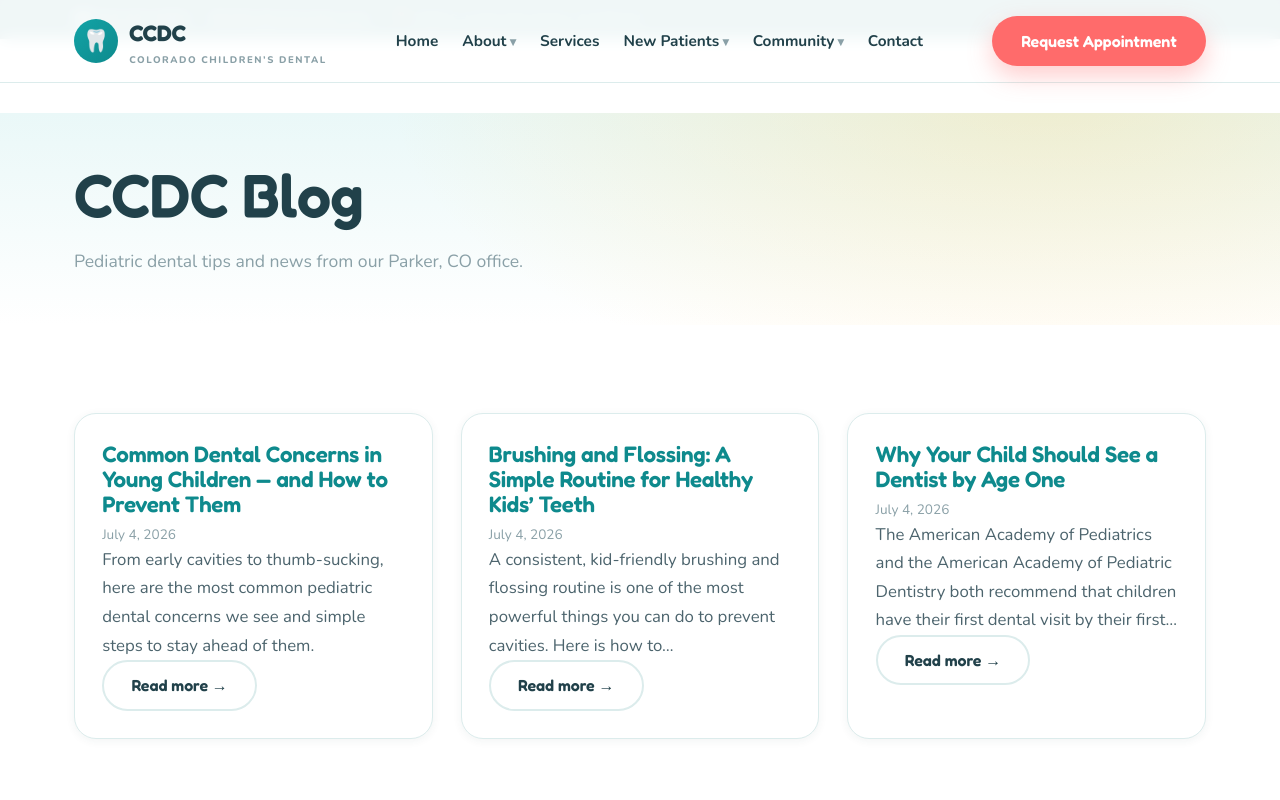
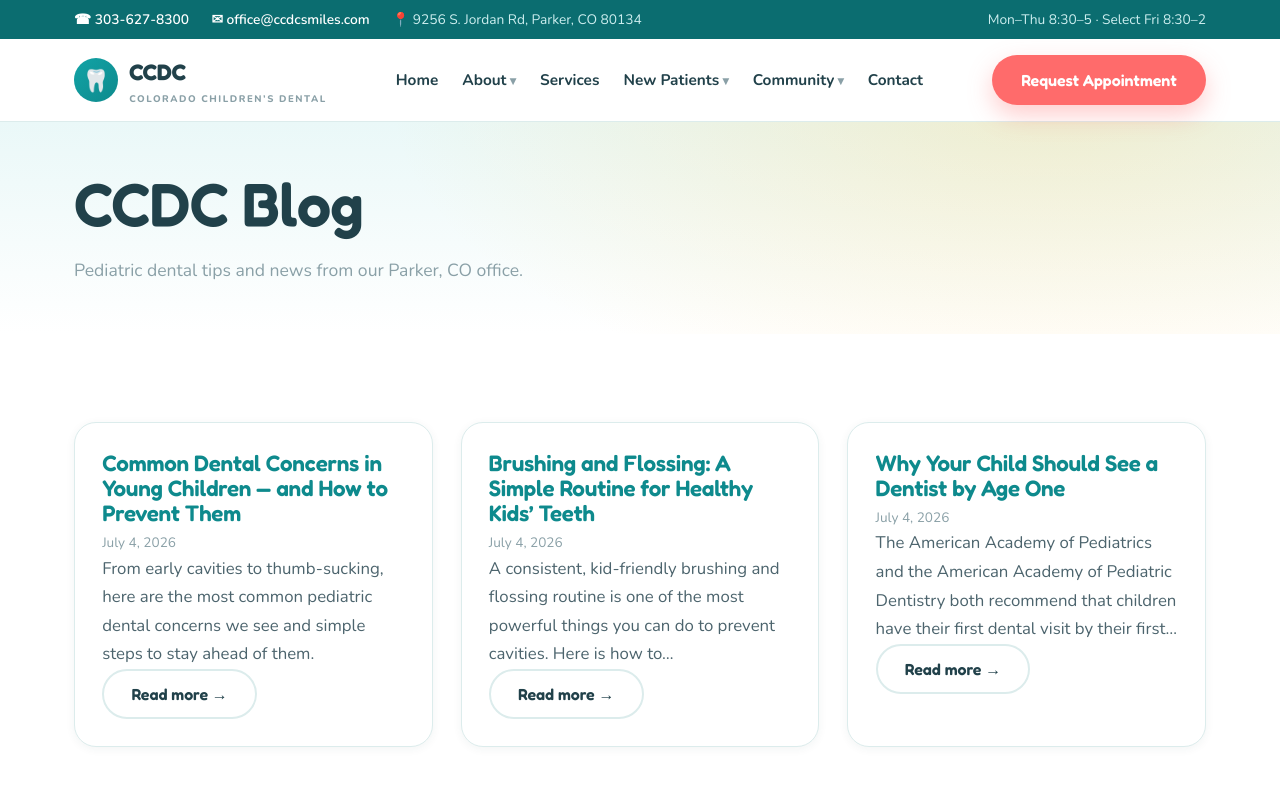
Before and after one commit to twogobusiness9-beep/ccdc-live, a plain HTML site: page blog/index.html in a window 1280 px wide. Shown: the top 800 px of the page. Drawn offline with nearby package versions, Linux system fonts and the light colour scheme; files that its build step writes are made by us from their sources.

Commit message:
Fix: sticky header + overflow-x clip (top contact bar no longer hidden on overscroll)

```diff
--- a/blog/index.html
+++ b/blog/index.html
@@ -43,7 +43,7 @@ img:is([sizes=auto i],[sizes^="auto," i]){contain-intrinsic-size:3000px 1500px}
 /*# sourceURL=global-styles-inline-css */
 </style>
 <link rel='stylesheet' id='ccdc-fonts-css' href='https://fonts.googleapis.com/css2?family=Fredoka:wght@400;500;600;700&#038;family=Nunito:wght@400;600;700;800&#038;display=swap' media='all' />
-<link rel='stylesheet' id='ccdc-style-css' href='/ccdc-live/wp-content/themes/DentalCare/style.css?ver=1783197259' media='all' />
+<link rel='stylesheet' id='ccdc-style-css' href='/ccdc-live/wp-content/themes/DentalCare/style.css?ver=1783199616' media='all' />
 <link rel="https://api.w.org/" href="/ccdc-live/wp-json/" /><link rel="EditURI" type="application/rsd+xml" title="RSD" href="/ccdc-live/xmlrpc.php?rsd" />
 <meta name="generator" content="WordPress 7.0" />
 <link rel="icon" href="/ccdc-live/wp-content/themes/DentalCare/assets/images/logo.svg" type="image/svg+xml">
@@ -128,7 +128,6 @@ img:is([sizes=auto i],[sizes^="auto," i]){contain-intrinsic-size:3000px 1500px}
 		</div>
 	</div>
 </header>
-<div class="header-spacer"></div>
 <section class="section hero" style="padding:var(--space-lg) 0;">
 	<div class="container">
 		<h1>CCDC Blog</h1>
--- a/wp-content/themes/DentalCare/style.css
+++ b/wp-content/themes/DentalCare/style.css
@@ -63,7 +63,7 @@ html, body {
 	margin: 0;
 	padding: 0;
 	width: 100%;
-	overflow-x: hidden;
+	overflow-x: clip;
 }
 
 body {
@@ -148,16 +148,14 @@ li { margin-bottom: 0.35rem; }
 .topbar-contact { display: flex; gap: 1.4rem; flex-wrap: wrap; }
 .topbar-social { display: flex; gap: 0.9rem; }
 
-/* Header / nav — position:fixed so it follows on scroll (proven pattern) */
+/* Header / nav — position:sticky so it follows on scroll without covering the top bar */
 .site-header {
-	position: fixed; top: 0; left: 0; right: 0; width: 100%; z-index: 99999;
+	position: sticky; top: 0; z-index: 99999;
 	background: rgba(255, 255, 255, 0.94);
 	backdrop-filter: saturate(1.4) blur(8px);
 	border-bottom: 1px solid var(--line);
 }
 .site-header .container { display: flex; align-items: center; justify-content: space-between; gap: 1rem; padding-top: 0.85rem; padding-bottom: 0.85rem; }
-/* Spacer so fixed header doesn't cover page content */
-.header-spacer { height: 74px; }
 
 .brand { display: flex; align-items: center; gap: 0.7rem; font-family: var(--font-display); font-size: 1.4rem; font-weight: 700; color: var(--ink); }
 .brand:hover { color: var(--ink); }
@@ -296,7 +294,6 @@ li { margin-bottom: 0.35rem; }
 
 @media (max-width: 720px) {
 	.topbar { display: none; }
-	.header-spacer { height: 66px; }
 	.nav-toggle { display: block; z-index: 100001; }
 	.header-cta .btn { display: none; }
 
```
Also changed, not shown: about/index.html (+1 -2 lines), brushing-and-flossing-a-simple-routine-for-healthy-kids-teeth/index.html (+1 -2 lines), common-dental-concerns-in-young-children-and-how-to-prevent-them/index.html (+1 -2 lines), community/index.html (+1 -2 lines), contact/index.html (+1 -2 lines), index.html (+1 -2 lines), new-patients/index.html (+1 -2 lines), services/index.html (+1 -2 lines), why-your-child-should-see-a-dentist-by-age-one/index.html (+1 -2 lines).
